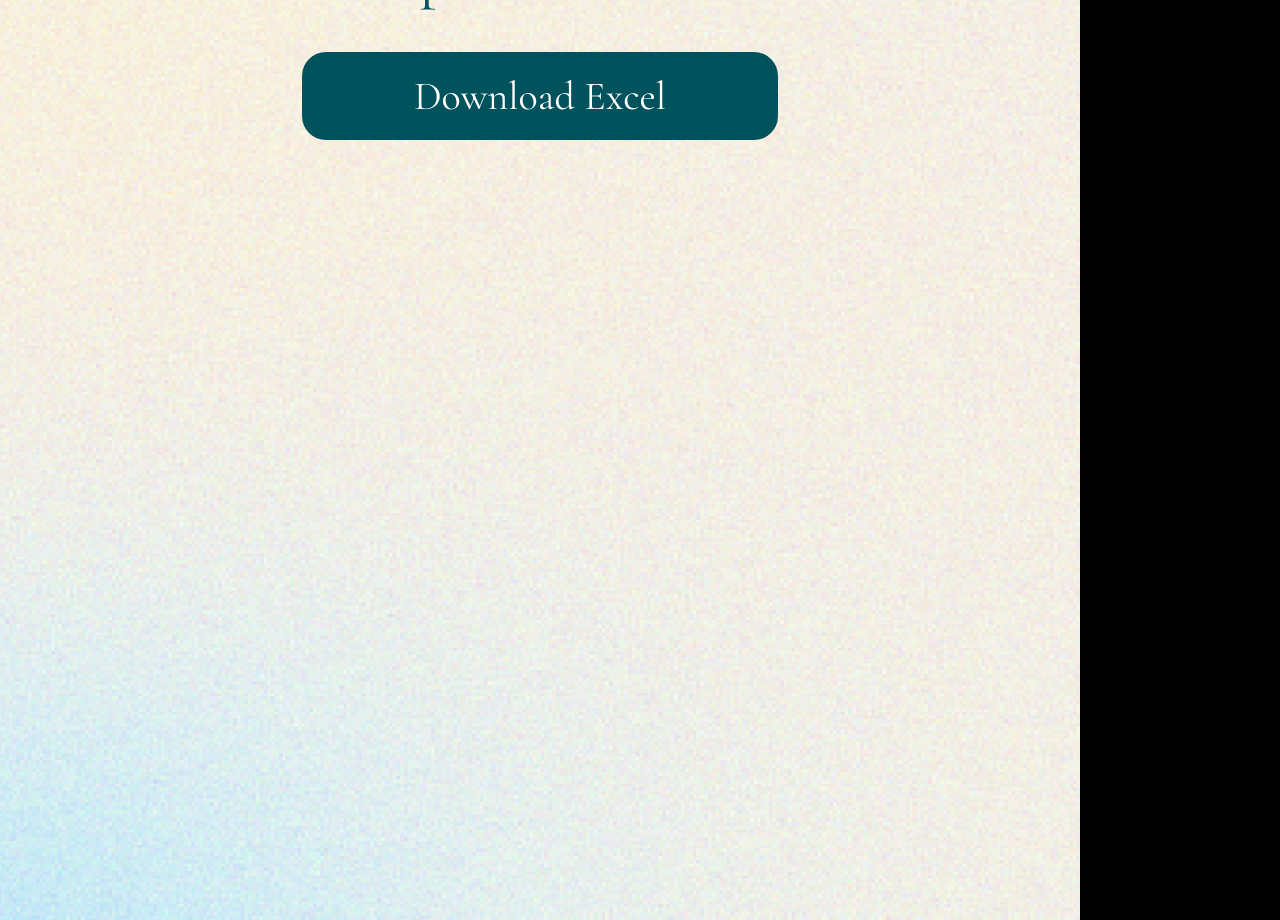
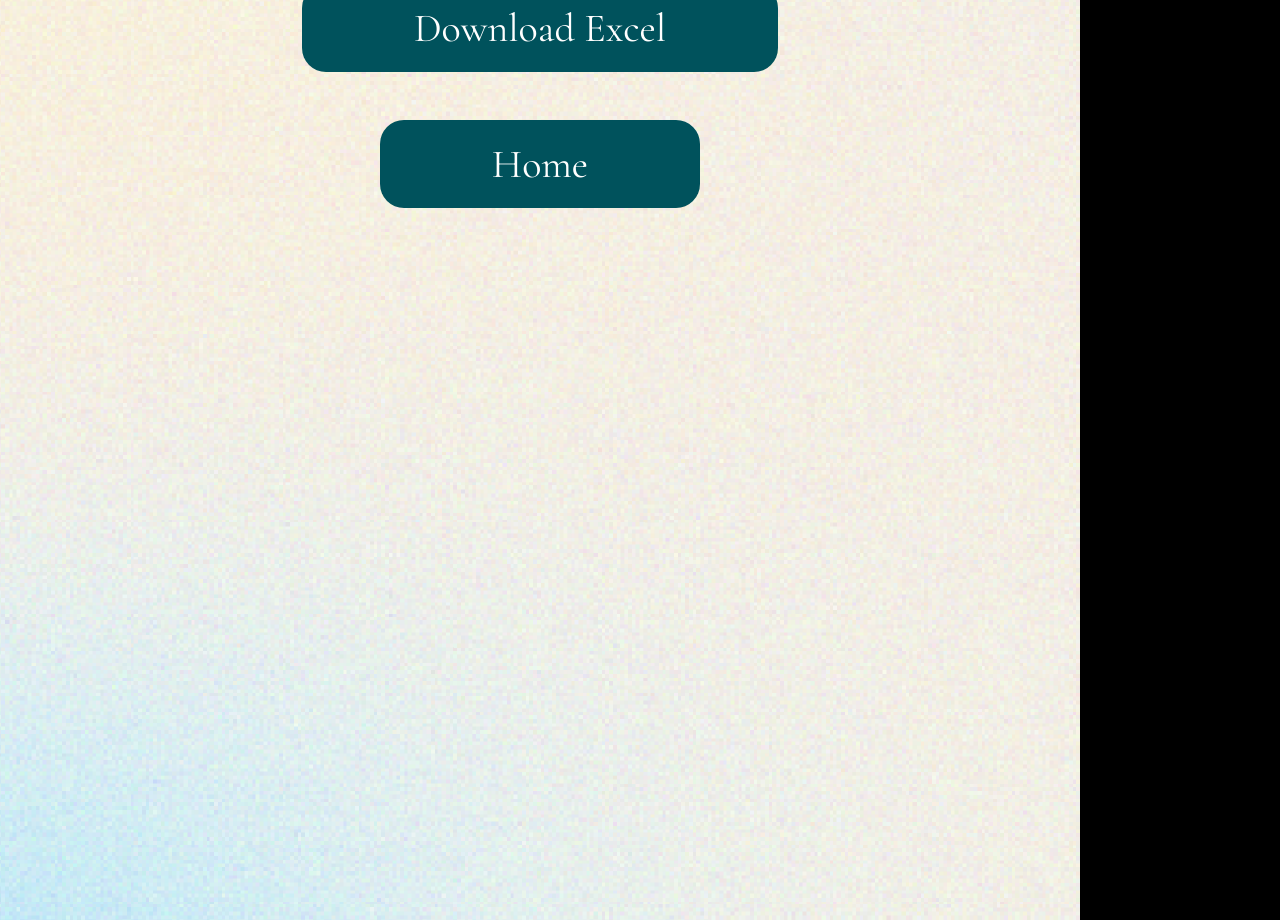
Before and after one commit to vartech-id/quiz-nhpv-beauty, a Nuxt app: page /export in a window 1280 px wide. Shown: the part 920-1840 px from the top of the page. Built offline with nearby package versions, Linux system fonts and the light colour scheme.

Commit message:
(feat) add script to run, routing to home from export

```diff
--- a/app/pages/export.vue
+++ b/app/pages/export.vue
@@ -50,6 +50,7 @@
     >
       {{ errorMessage }}
     </p>
+    <NuxtLink to="/" class="export-button">Home</NuxtLink>
   </div>
 </template>
 
```
